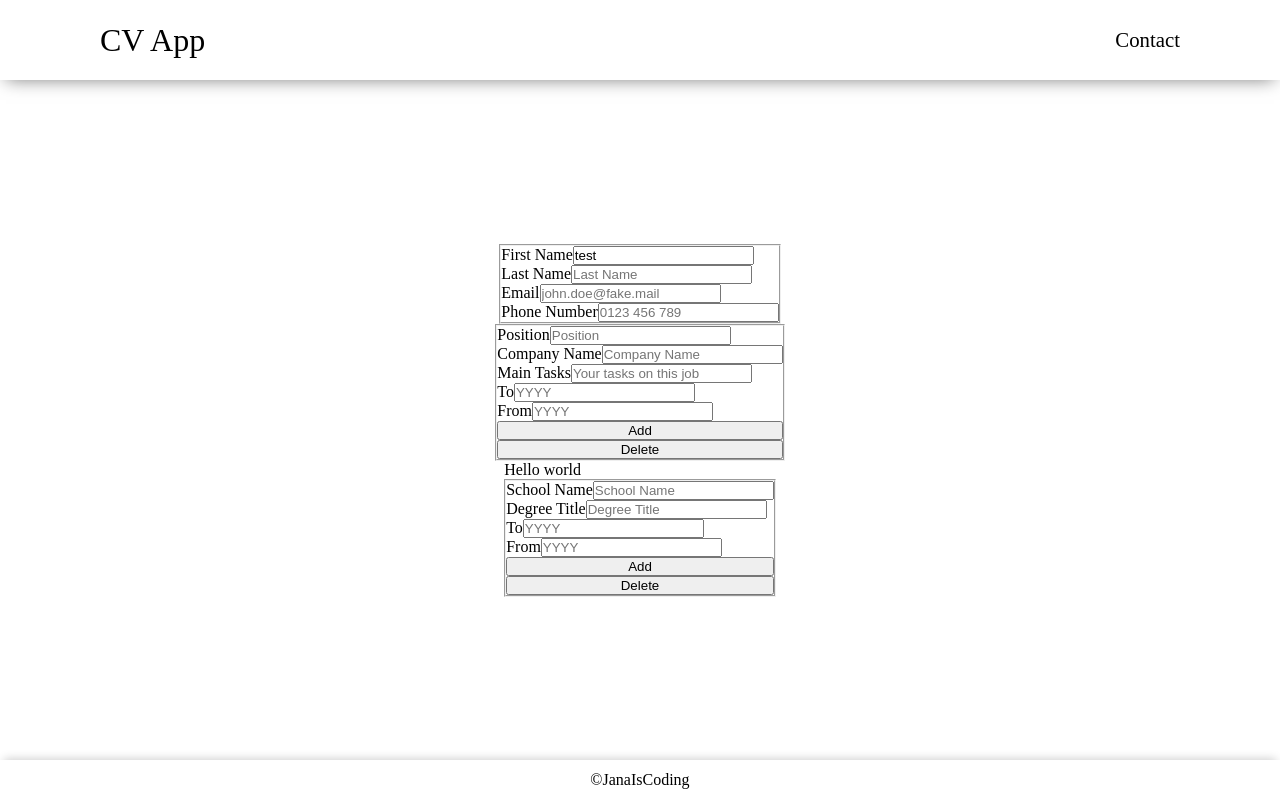
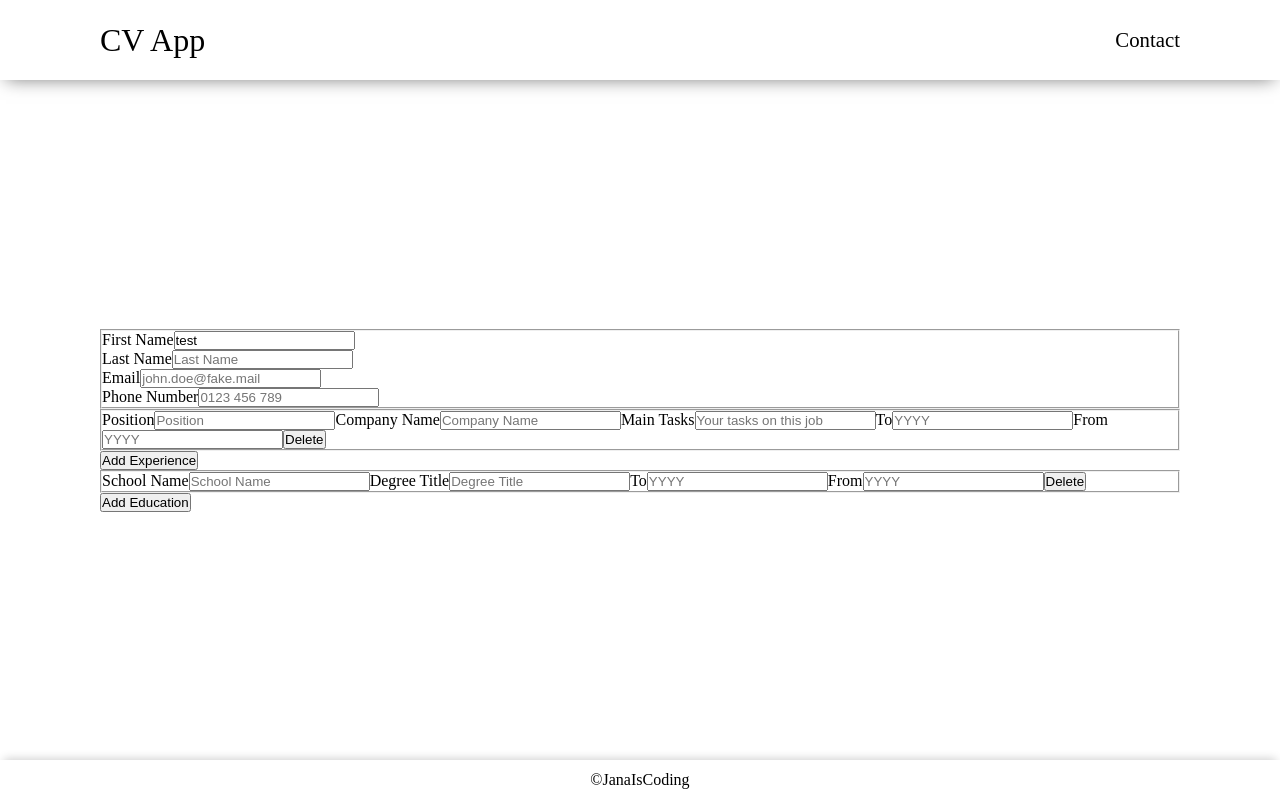
Before and after one commit to janaiscoding/cv-application, a React (Create React App) app: page / in a window 1280 px wide. Built offline with nearby package versions, Linux system fonts and the light colour scheme.

Commit message:
Fix add buttons to only appear once

```diff
--- a/src/components/Education.js
+++ b/src/components/Education.js
@@ -8,13 +8,13 @@ const Education = ({ education, onChange, onAdd, onDelete }) => {
       id={educationItem.id}
       educationItem={educationItem}
       onChange={onChange}
-      onAdd={onAdd}
       onDelete={onDelete}
     />
   ));
   return (
     <>
-      <div>{educationItems}</div>
+      {educationItems}
+      <button onClick={onAdd}>Add Education</button>
     </>
   );
 };
--- a/src/components/EducationItem.js
+++ b/src/components/EducationItem.js
@@ -2,9 +2,8 @@ import React from "react";
 
 const EducationItem = ({ id, educationItem, onChange, onAdd, onDelete }) => {
   return (
-    <>
-      <div>Hello world</div>
-      <fieldset className="education">
+    <div className="education">
+      <fieldset>
         <label>
           School Name
           <input
@@ -43,10 +42,9 @@ const EducationItem = ({ id, educationItem, onChange, onAdd, onDelete }) => {
             type="number"
           />
         </label>
-        <button onClick={onAdd}>Add</button>
         <button onClick={() => onDelete(id)}>Delete</button>
       </fieldset>
-    </>
+    </div>
   );
 };
 
--- a/src/components/Experience.js
+++ b/src/components/Experience.js
@@ -8,15 +8,13 @@ const Experience = ({ experience, onChange, onAdd, onDelete }) => {
       id={experienceItem.id}
       experienceItem={experienceItem}
       onChange={onChange}
-      onAdd={onAdd}
       onDelete={onDelete}
     />
   ));
-  return (
-    <>
-      <div>{experienceItems}</div>
-    </>
-  );
+  return <>
+  {experienceItems}
+  <button onClick={onAdd}>Add Experience</button>
+  </>;
 };
 
 export default Experience;
--- a/src/components/ExperienceItem.js
+++ b/src/components/ExperienceItem.js
@@ -2,8 +2,8 @@ import React from "react";
 
 const ExperienceItem = ({ id, experienceItem, onChange, onAdd, onDelete }) => {
   return (
-    <>
-      <fieldset className="experience">
+    <div className="experience">
+      <fieldset>
         {/* separate input field visually : POSITION  */}
         <label>
           Position
@@ -56,10 +56,9 @@ const ExperienceItem = ({ id, experienceItem, onChange, onAdd, onDelete }) => {
             type="number"
           />
         </label>
-        <button onClick={onAdd}>Add</button>
         <button onClick={() => onDelete(id)}>Delete</button>
       </fieldset>
-    </>
+    </div>
   );
 };
 
--- a/src/components/Resume.js
+++ /dev/null
@@ -1,35 +0,0 @@
-import React from "react";
-import Personal from "./Personal";
-import Experience from "./Experience";
-import Education from "./Education";
-
-const Resume = ({
-  cv,
-  onChangePersonal,
-  onChangeExperience,
-  onChangeEducation,
-  onAddEducation,
-  onDeleteEducation,
-  onAddExperience,
-  onDeleteExperience,
-}) => {
-  return (
-    <div className="main">
-      <Personal personalInfo={cv.personalInfo} onChange={onChangePersonal} />
-      <Experience
-        experience={cv.experience}
-        onChange={onChangeExperience}
-        onAdd={onAddExperience}
-        onDelete={onDeleteExperience}
-      />
-      <Education
-        education={cv.education}
-        onChange={onChangeEducation}
-        onAdd={onAddEducation}
-        onDelete={onDeleteEducation}
-      />
-    </div>
-  );
-};
-
-export default Resume;
--- a/src/mainApp/Main.js
+++ b/src/mainApp/Main.js
@@ -1,6 +1,6 @@
 import React, { useState } from "react";
 import emptyCV from "./emptyCV";
-import Resume from "../components/Resume";
+import Resume from "./Resume";
 import uniqid from "uniqid";
 
 const Main = () => {
--- /dev/null
+++ b/src/mainApp/Output.js
@@ -0,0 +1,8 @@
+import React from "react";
+// here i gotta map the arrays
+// also create the whole layout
+const Output = ({ personalInfo, experience, education }) => {
+  return <></>;
+};
+
+export default Output;
--- /dev/null
+++ b/src/mainApp/Resume.js
@@ -0,0 +1,43 @@
+import React from "react";
+import Personal from "../components/Personal";
+import Experience from "../components/Experience";
+import Education from "../components/Education";
+import Output from "./Output";
+
+const Resume = ({
+  cv,
+  onChangePersonal,
+  onChangeExperience,
+  onChangeEducation,
+  onAddEducation,
+  onDeleteEducation,
+  onAddExperience,
+  onDeleteExperience,
+}) => {
+  return (
+    <div className="main">
+      <div className="main-form">
+        <Personal personalInfo={cv.personalInfo} onChange={onChangePersonal} />
+        <Experience
+          experience={cv.experience}
+          onChange={onChangeExperience}
+          onAdd={onAddExperience}
+          onDelete={onDeleteExperience}
+        />
+        <Education
+          education={cv.education}
+          onChange={onChangeEducation}
+          onAdd={onAddEducation}
+          onDelete={onDeleteEducation}
+        />
+      </div>
+      <Output
+        personalInfo={cv.personalInfo}
+        experience={cv.experience}
+        education={cv.education}
+      />
+    </div>
+  );
+};
+
+export default Resume;
```
